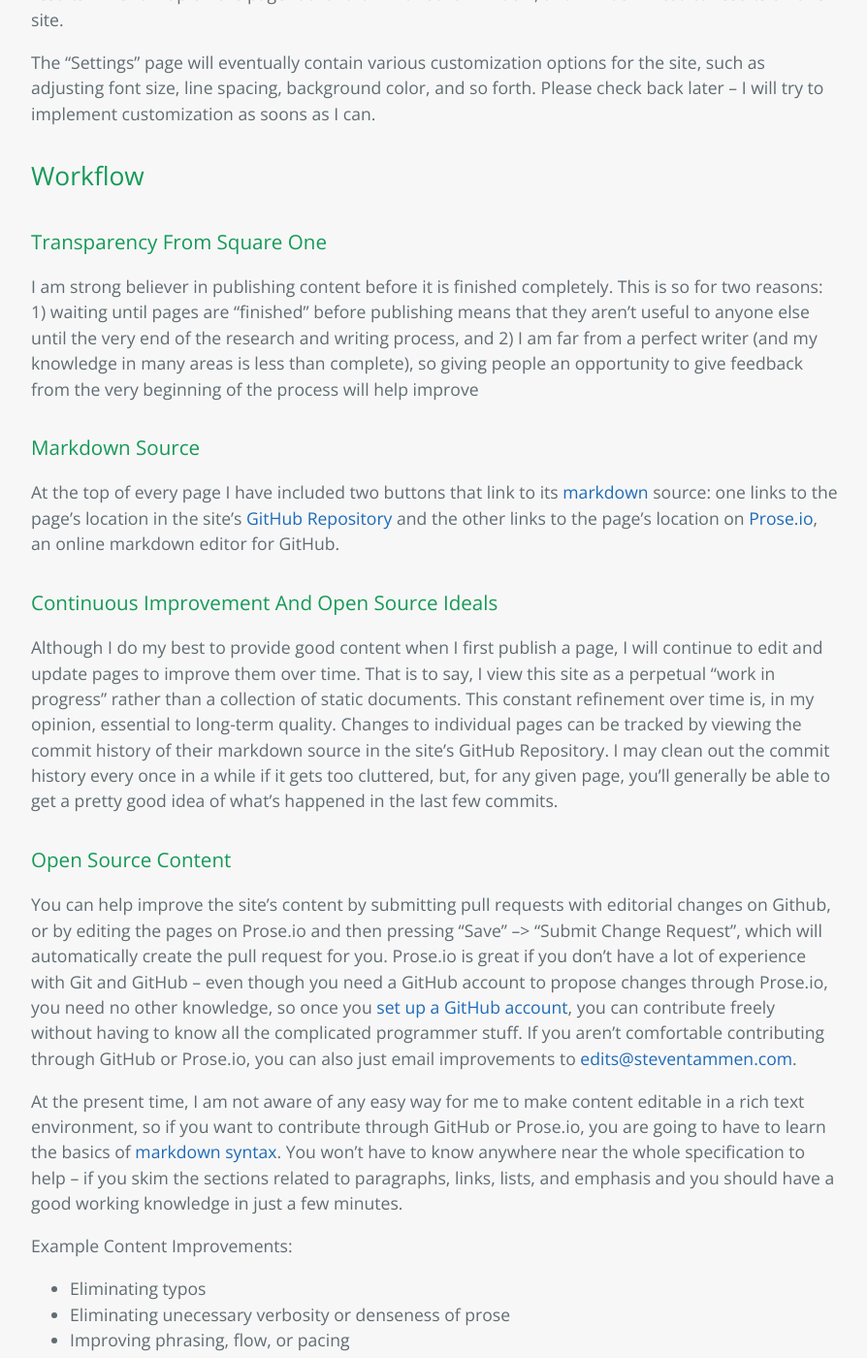
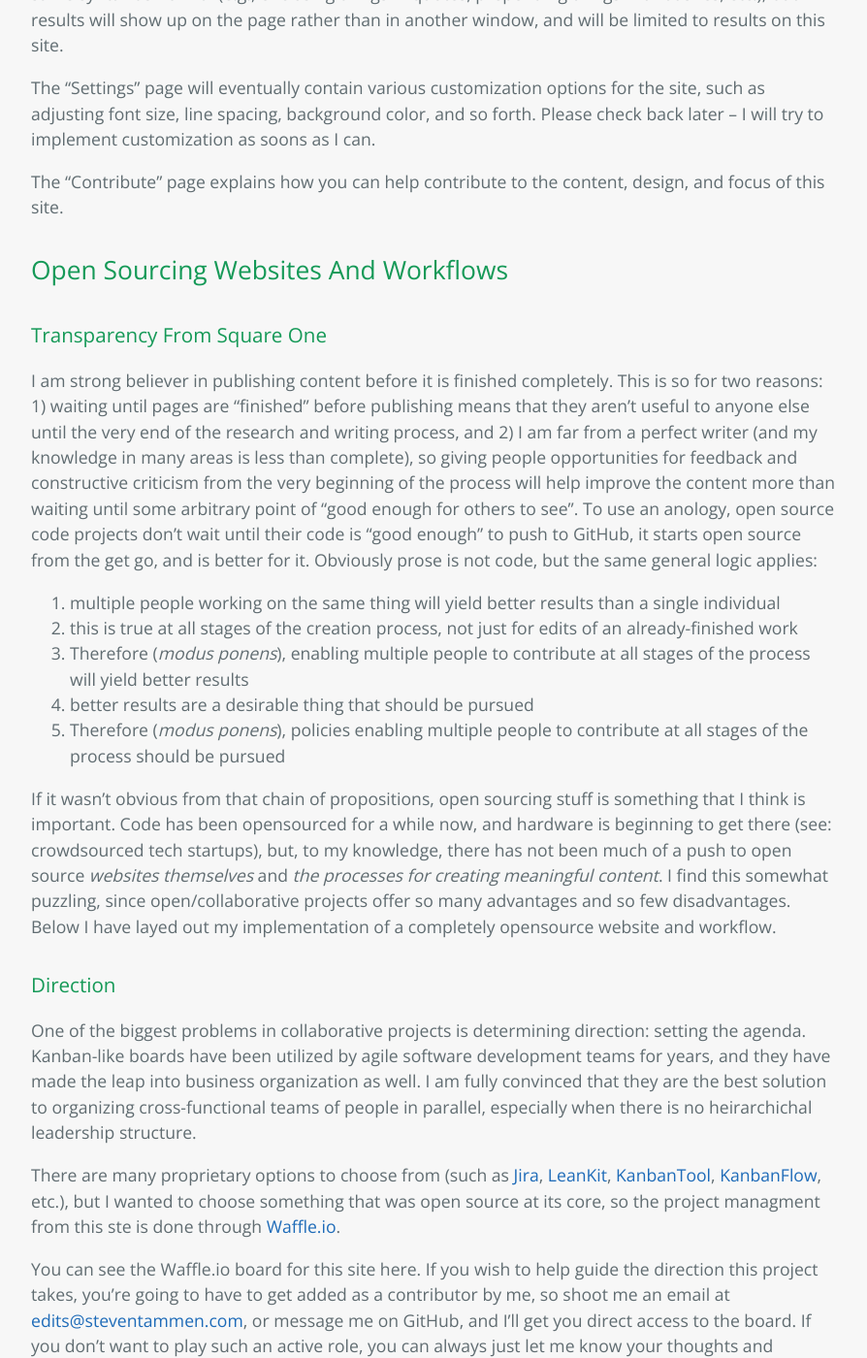
Before and after one commit to StevenTammen/StevenTammen.github.io, a Jekyll site: the page built from pages/about.md, in a window 1280 px wide and 1400 px high, scrolled down 1379 px. Shown: the whole window at 97% size, without its empty margins (192-1086 px from the left). Built offline with Jekyll 4.4.1, drawn with Linux system fonts in a browser that asks for light colours; some of the changed text lies outside the part shown.

Commit message:
Update about.md

```diff
--- a/pages/about.md
+++ b/pages/about.md
@@ -28,35 +28,47 @@ This site does not exist to
 
 ## Backend
 
-Please have a look at the readme in [this site's Github repository](https://github.com/StevenTammen/steventammen.github.io) for a brief summary of the backend.
+Please have a look at the readme in [this site's Github repository](https://github.com/StevenTammen/steventammen.github.io) for a brief technical summary of how it operates.
 
 ## Stucture
 
 The "Home" page of this site gives a brief overview of what has been published recently, and will also have other items as the need arises (requests for help with projects, announcements, etc.). The "Contact" and "CV" pages are exactly what they sound like -- there are links to my publications/writings in the CV.
 
-The "Pages" page contains all the pages that have been completed, organized into alphabetically-sorted categories. If you know what you are looking for, you can use CTRL+F (or CMD+F) to rapidly navigate to it. The "In Progress" page is organized in exactly the same manner, but contains pages that are not yet completed. These pages may range from barely started (a collection of research links and bullet points with preliminary thoughts), to almost finished (complete expositions waiting for proofreading and polishing).
+The "Pages" page contains all the pages that have been completed, organized into alphabetically-sorted categories. If you know what you are looking for, you can use Ctrl+F (or your hotkey equivalent) to rapidly navigate to it. The "In Progress" page is organized in exactly the same manner, but contains pages that are not yet completed. These pages may range from barely started (a collection of research links and bullet points with preliminary thoughts), to almost finished (complete expositions waiting for proofreading and polishing).
 
 The "Search" page contains an embedded Google custom search object. You may search using the same syntax as normal (e.g., enclosing things in quotes, prepending things with dashes, etc.), but results will show up on the page rather than in another window, and will be limited to results on this site.
 
 The "Settings" page will eventually contain various customization options for the site, such as adjusting font size, line spacing, background color, and so forth. Please check back later -- I will try to implement customization as soons as I can.
 
-## Workflow
+The "Contribute" page explains how you can help contribute to the content, design, and focus of this site.
+
+## Open Sourcing Websites And Workflows
 
 ### Transparency From Square One
 
-I am strong believer in publishing content before it is finished completely. This is so for two reasons: 1) waiting until pages are "finished" before publishing means that they aren't useful to anyone else until the very end of the research and writing process, and 2) I am far from a perfect writer (and my knowledge in many areas is less than complete), so giving people an opportunity to give feedback from the very beginning of the process will help improve
+I am strong believer in publishing content before it is finished completely. This is so for two reasons: 1) waiting until pages are "finished" before publishing means that they aren't useful to anyone else until the very end of the research and writing process, and 2) I am far from a perfect writer (and my knowledge in many areas is less than complete), so giving people opportunities for feedback and constructive criticism from the very beginning of the process will help improve the content more than waiting until some arbitrary point of "good enough for others to see". To use an anology, open source code projects don't wait until their code is "good enough" to push to GitHub, it starts open source from the get go, and is better for it. Obviously prose is not code, but the same general logic applies:
 
-### Markdown Source
+1. multiple people working on the same thing will yield better results than a single individual
+2. this is true at all stages of the creation process, not just for edits of an already-finished work
+3. Therefore (*modus ponens*), enabling multiple people to contribute at all stages of the process will yield better results
+4. better results are a desirable thing that should be pursued
+5. Therefore (*modus ponens*), policies enabling multiple people to contribute at all stages of the process should be pursued
+
+If it wasn't obvious from that chain of propositions, open sourcing stuff is something that I think is important. Code has been opensourced for a while now, and hardware is beginning to get there (see: crowdsourced tech startups), but, to my knowledge, there has not been much of a push to open source *websites themselves* and *the processes for creating meaningful content*. I find this somewhat puzzling, since open/collaborative projects offer so many advantages and so few disadvantages. Below I have layed out my implementation of a completely opensource website and workflow.
+
+### Direction
+
+One of the biggest problems in collaborative projects is determining direction: setting the agenda. Kanban-like boards have been utilized by agile software development teams for years, and they have made the leap into business organization as well. I am fully convinced that they are the best solution to organizing cross-functional teams of people in parallel, especially when there is no heirarchichal leadership structure.
+
+There are many proprietary options to choose from (such as [Jira](https://www.atlassian.com/software/jira), [LeanKit](https://leankit.com/), [KanbanTool](http://kanbantool.com/), [KanbanFlow](https://kanbanflow.com/), etc.), but I wanted to choose something that was open source at its core, so the project managment from this ste is done through [Waffle.io](https://waffle.io/).
+
+You can see the Waffle.io board for this site here. If you wish to help guide the direction this project takes, you're going to have to get added as a contributor by me, so shoot me an email at <a href="mailto:direction@steventammen.com">edits@steventammen.com</a>, or message me on GitHub, and I'll get you direct access to the board. If you don't want to play such an active role, you can always just let me know your thoughts and opinions about what should be covered and where the site should go by emailing that same address.
+
+### Content
 
 At the top of every page I have included two buttons that link to its [markdown](https://daringfireball.net/projects/markdown/) source: one links to the page's location in the site's [GitHub Repository](https://github.com/StevenTammen/steventammen.github.io) and the other links to the page's location on [Prose.io](http://prose.io/), an online markdown editor for GitHub.
 
-### Continuous Improvement And Open Source Ideals
-
-Although I do my best to provide good content when I first publish a page, I will continue to edit and update pages to improve them over time. That is to say, I view this site as a perpetual "work in progress" rather than a collection of static documents. This constant refinement over time is, in my opinion, essential to long-term quality. Changes to individual pages can be tracked by viewing the commit history of their markdown source in the site's GitHub Repository. I may clean out the commit history every once in a while if it gets too cluttered, but, for any given page, you'll generally be able to get a pretty good idea of what's happened in the last few commits.
-
-### Open Source Content
-
-You can help improve the site's content by submitting pull requests with editorial changes on Github, or by editing the pages on Prose.io and then pressing "Save" --> "Submit Change Request", which will automatically create the pull request for you. Prose.io is great if you don't have a lot of experience with Git and GitHub -- even though you need a GitHub account to propose changes through Prose.io, you need no other knowledge, so once you [set up a GitHub account](https://github.com/join), you can contribute freely without having to know all the complicated programmer stuff. If you aren't comfortable contributing through GitHub or Prose.io, you can also just email improvements to <a href="mailto:edits@steventammen.com">edits@steventammen.com</a>.
+You can help improve the site's content by submitting pull requests with editorial changes on Github, or by editing the pages on Prose.io and then pressing "Save" --> "Submit Change Request", which will automatically create the pull request for you. Prose.io is great if you don't have a lot of experience with Git and GitHub -- even though you need a GitHub account to propose changes through Prose.io, you need no other knowledge, so once you [set up a GitHub account](https://github.com/join), you can contribute freely without having to know all the complicated programmer stuff. If you aren't comfortable contributing through GitHub or Prose.io, you can also just email improvements to <a href="mailto:content@steventammen.com">edits@steventammen.com</a>.
 
 At the present time, I am not aware of any easy way for me to make content editable in a rich text environment, so if you want to contribute through GitHub or Prose.io, you are going to have to learn the basics of [markdown syntax](https://daringfireball.net/projects/markdown/syntax). You won't have to know anywhere near the whole specification to help -- if you skim the sections related to paragraphs, links, lists, and emphasis and you should have a good working knowledge in just a few minutes.
 
```
Also changed, not shown: other parts of pages/about.md (+1 -1 lines).
